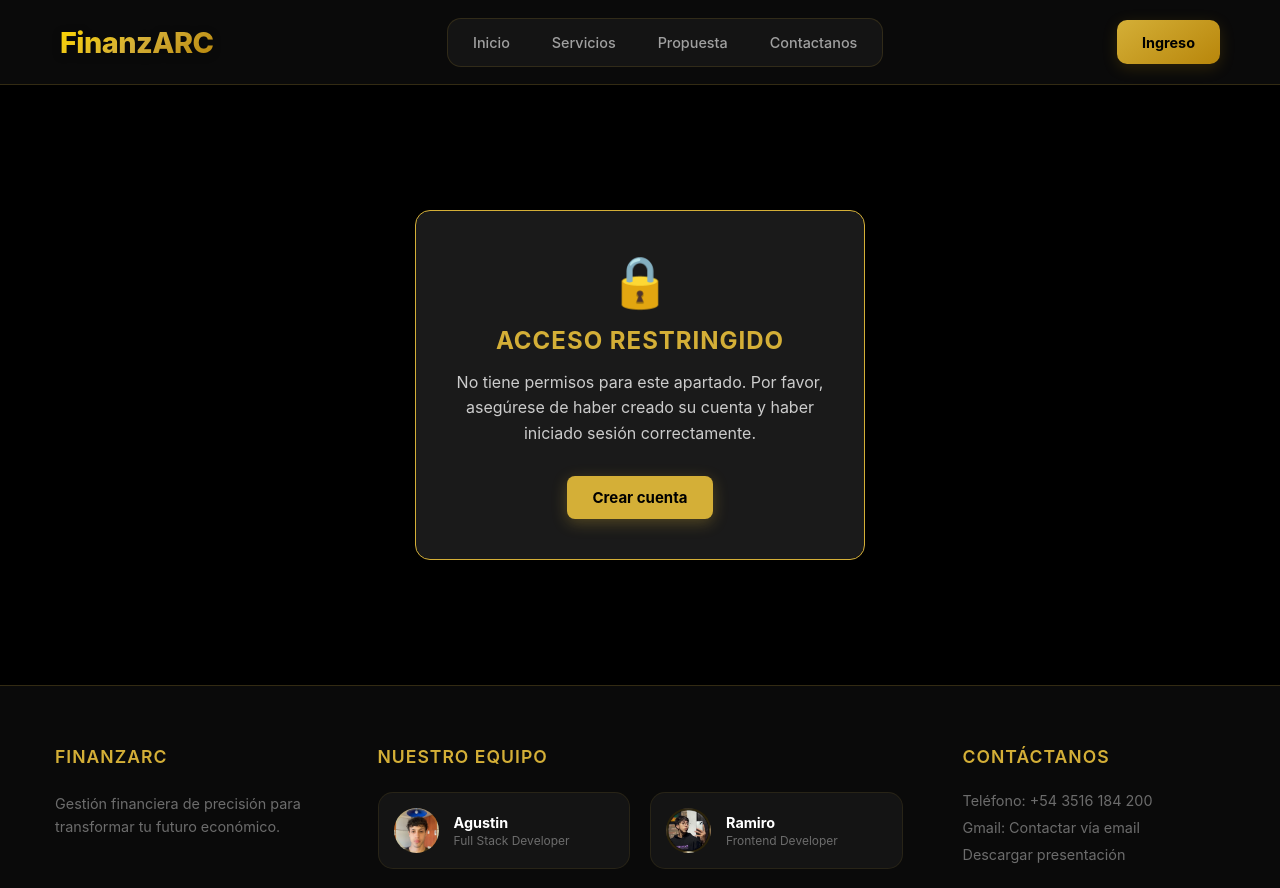
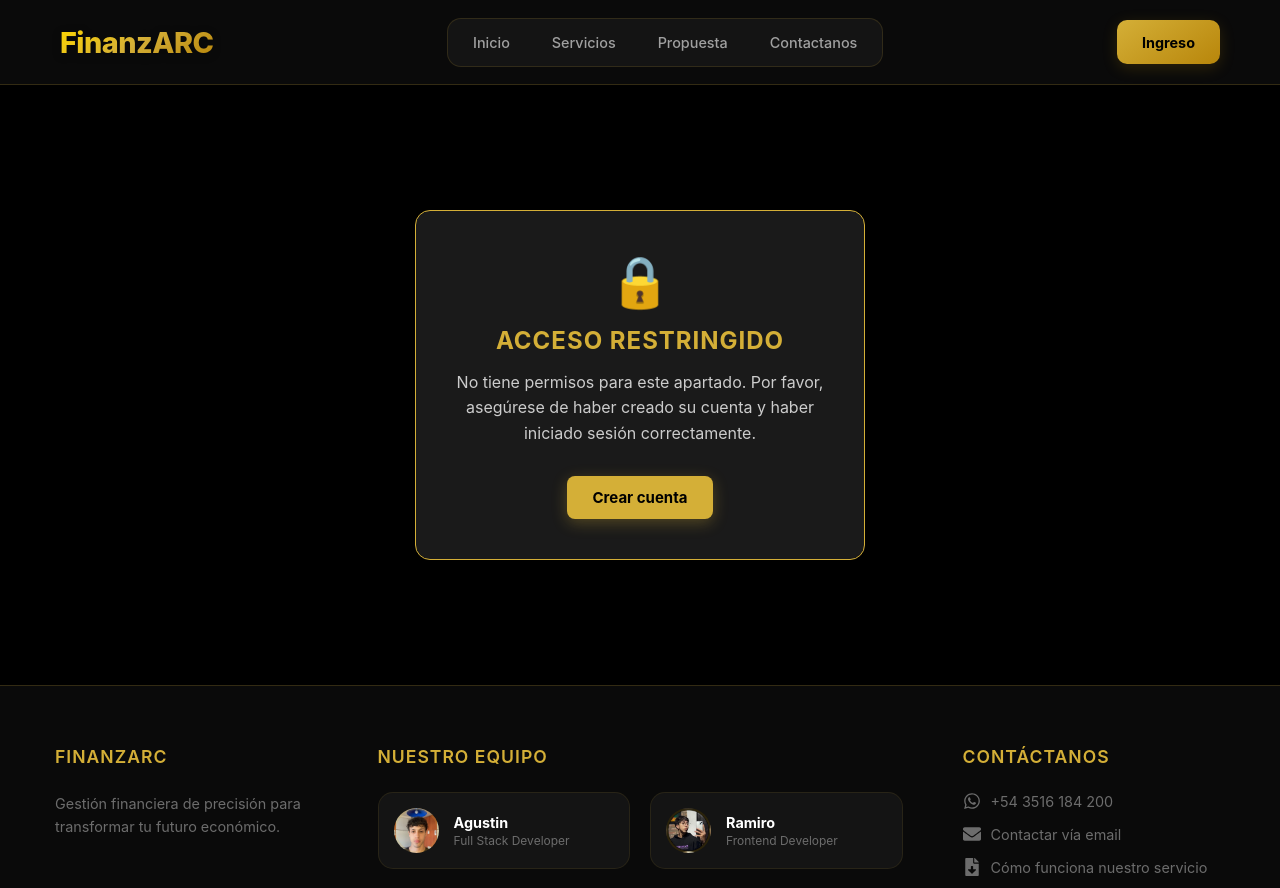
Before and after one commit to avil11/FinanzArc, a React (Vite) app: page /archivos in a window 1280 px wide. Shown: the top 888 px of the page. Built offline with nearby package versions, Linux system fonts and the light colour scheme.

Commit message:
Iconos y npm agregado de iconos.

```diff
--- a/package.json
+++ b/package.json
@@ -19,6 +19,7 @@
     "react-confetti": "^6.4.0",
     "react-datepicker": "^9.1.0",
     "react-dom": "^19.2.4",
+    "react-icons": "^5.6.0",
     "react-phone-input-2": "^2.15.1",
     "react-router-dom": "^7.14.0",
     "react-toastify": "^11.1.0",
--- a/src/componentes/Footer/Footer.jsx
+++ b/src/componentes/Footer/Footer.jsx
@@ -2,6 +2,7 @@ import React, { useState } from "react";
 import "./Footer.css";
 import { Link } from "react-router-dom";
 import emailjs from '@emailjs/browser';
+import { FaWhatsapp, FaEnvelope, FaFileDownload } from 'react-icons/fa';
 
 const Footer = () => {
   const [modalContactoAbierto, setModalContactoAbierto] = useState(false);
@@ -80,22 +81,41 @@ const Footer = () => {
 
           <div className="footer-col-links">
             <h4>Contáctanos</h4>
-            <nav style={{ display: "flex", flexDirection: "column", gap: "10px" }}>
-              <a href="https://wa.me/543516184200?text=Hola,%20vengo%20de%20la%20web" target="_blank" rel="noopener noreferrer" className="footer-link-interactivo">
-                Teléfono: +54 3516 184 200
+            <nav style={{ display: "flex", flexDirection: "column", gap: "15px" }}>
+
+              {/* WhatsApp */}
+              <a
+                href="https://wa.me/543516184200?text=Hola,%20vengo%20de%20la%20web"
+                target="_blank"
+                rel="noopener noreferrer"
+                className="footer-link-interactivo"
+                style={{ display: 'flex', alignItems: 'center', gap: '10px' }}
+              >
+                <FaWhatsapp size={18} /> +54 3516 184 200
               </a>
 
+              {/* Email (Botón) */}
               <button
                 className="footer-link-interactivo"
                 onClick={() => setModalContactoAbierto(true)}
-
+                style={{
+                  background: 'none', border: 'none', cursor: 'pointer',
+                  textAlign: 'left', padding: 0, display: 'flex', alignItems: 'center', gap: '10px'
+                }}
               >
-                Gmail: Contactar vía email
+                <FaEnvelope size={18} /> Contactar vía email
               </button>
 
-              <a href="/presentacion.pdf" download="Presentacion_FinanzARC.pdf" className="footer-link-interactivo">
-                Descargar presentación
+              {/* Descarga */}
+              <a
+                href="/presentacion.pdf"
+                download="Presentacion_FinanzARC.pdf"
+                className="footer-link-interactivo"
+                style={{ display: 'flex', alignItems: 'center', gap: '10px' }}
+              >
+                <FaFileDownload size={18} /> Cómo funciona nuestro servicio
               </a>
+
             </nav>
           </div>
         </div>
```
Also changed, not shown: 1 other file (tests, documents, lock files or other folders).
